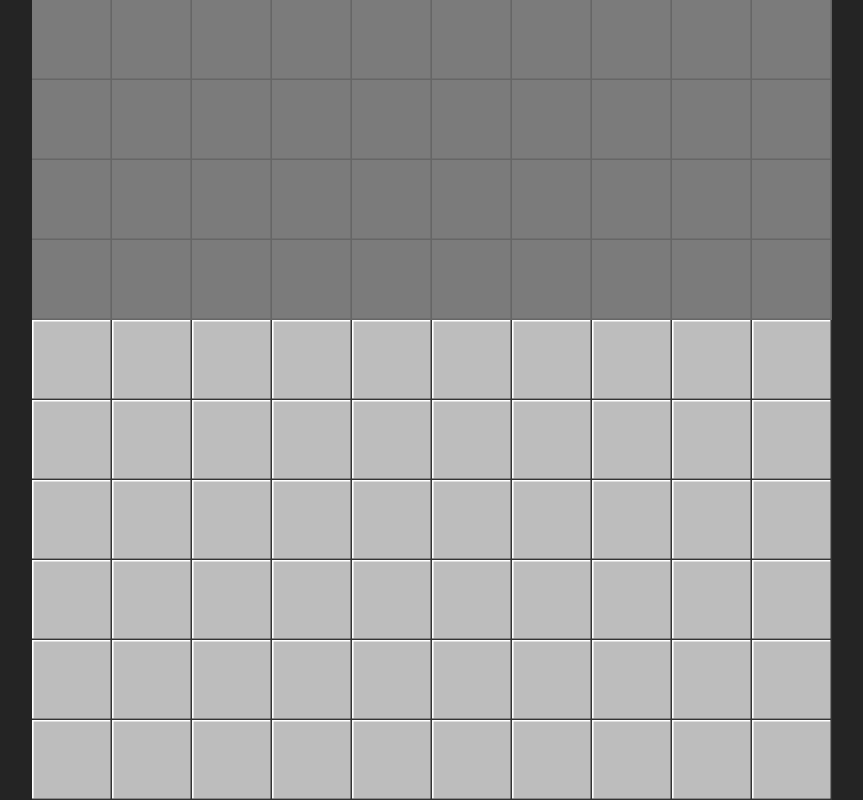
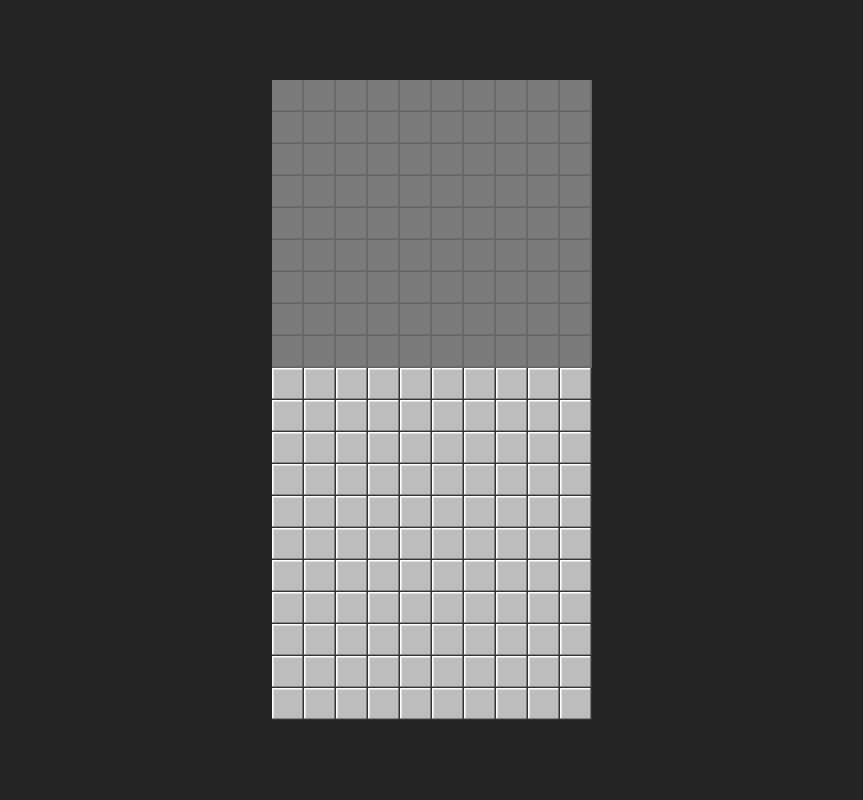
Before and after one commit to onsubmit/minesweeper-app, a React (Vite) app: page / in a window 1280 px wide. Shown: the top 800 px of the page, without its empty margins (208-1071 px from the left). Built offline with nearby package versions, Linux system fonts and the light colour scheme.

Commit message:
Adjust cell sizing

```diff
--- a/src/components/MineField.module.css
+++ b/src/components/MineField.module.css
@@ -9,7 +9,7 @@
     cursor: default;
     text-align: center;
     font-weight: 600;
-    font-size: 7vmin;
+    font-size: var(--font-size);
     min-width: var(--cell-size);
     min-height: var(--cell-size);
     max-width: var(--cell-size);
@@ -36,18 +36,20 @@
   }
 }
 
-@media (max-aspect-ratio: 1/1) {
+@media (max-aspect-ratio: 1/2) {
   .mineField {
     td {
-      --cell-size: 10vw;
+      --cell-size: 8vw;
+      --font-size: 6vw;
     }
   }
 }
 
-@media (min-aspect-ratio: 1/1) {
+@media (min-aspect-ratio: 1/2) {
   .mineField {
     td {
-      --cell-size: 10vh;
+      --cell-size: 4vh;
+      --font-size: 3vh;
     }
   }
 }
```
